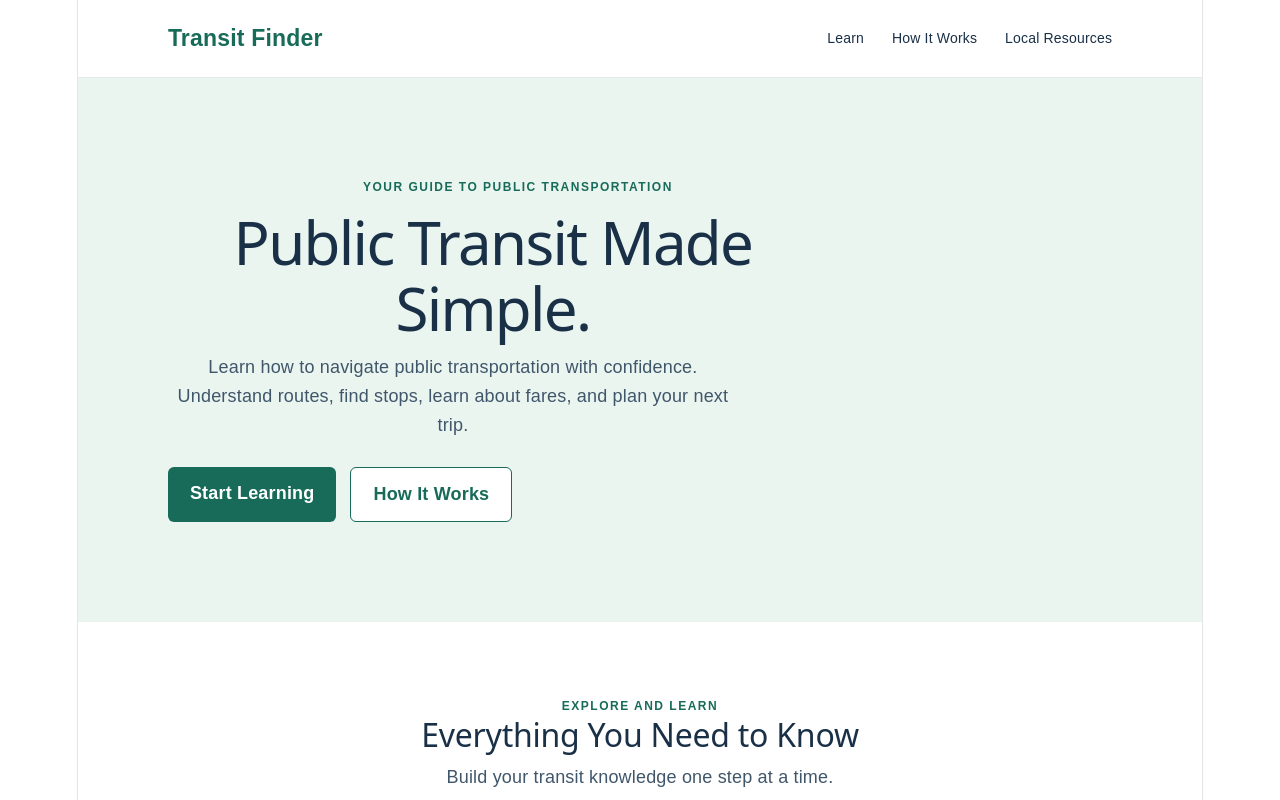
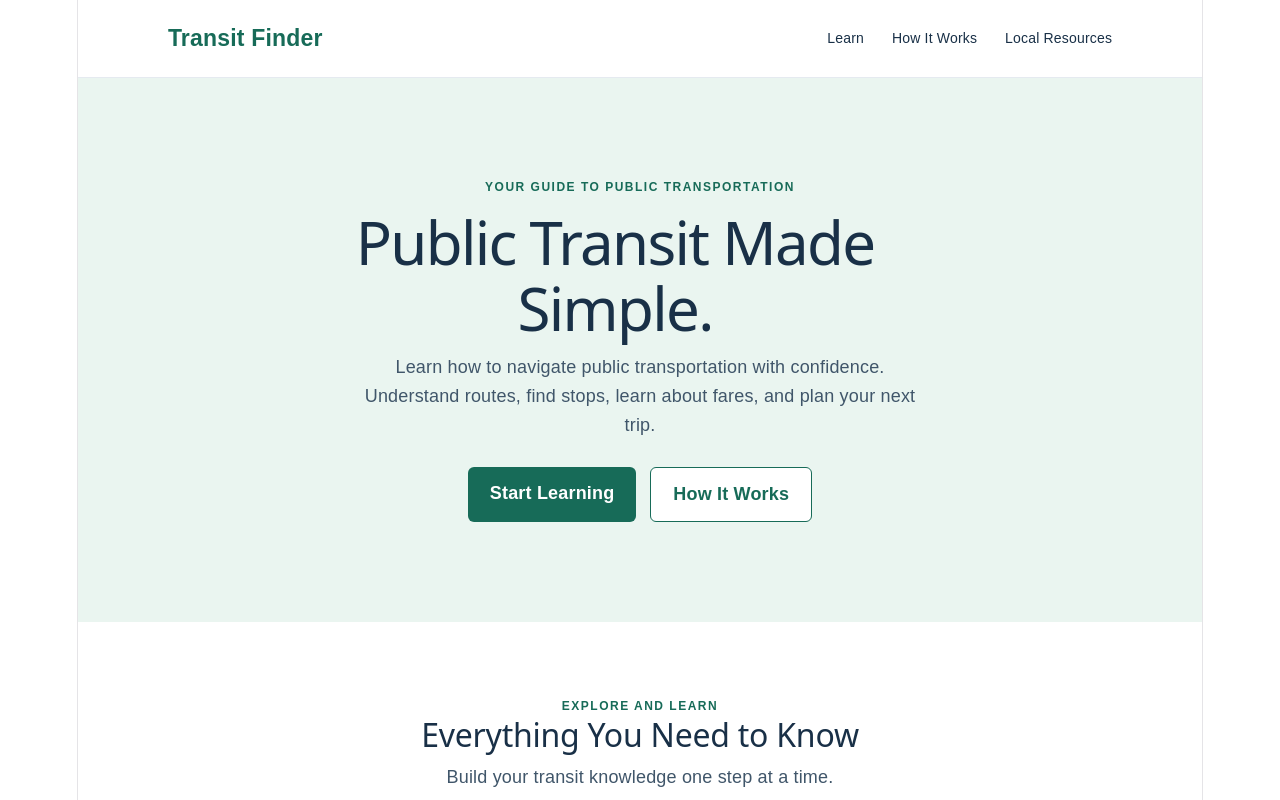
Before and after one commit to rhasty2004/4140Group2Project, a React (Vite) app in the folder bus-website/: page / in a window 1280 px wide. Shown: the top 800 px of the page. Built offline with nearby package versions, Linux system fonts and the light colour scheme.

Commit message:
Centering text

```diff
--- a/bus-website/src/App.css
+++ b/bus-website/src/App.css
@@ -393,3 +393,18 @@ footer {
     padding-top: 40px;
   }
 }
+
+.hero-content {
+  max-width: 700px;
+  margin: 0 auto;
+  text-align: center;
+}
+
+.hero-description {
+  margin-left: auto;
+  margin-right: auto;
+}
+
+.hero-buttons {
+  justify-content: center;
+}
```
